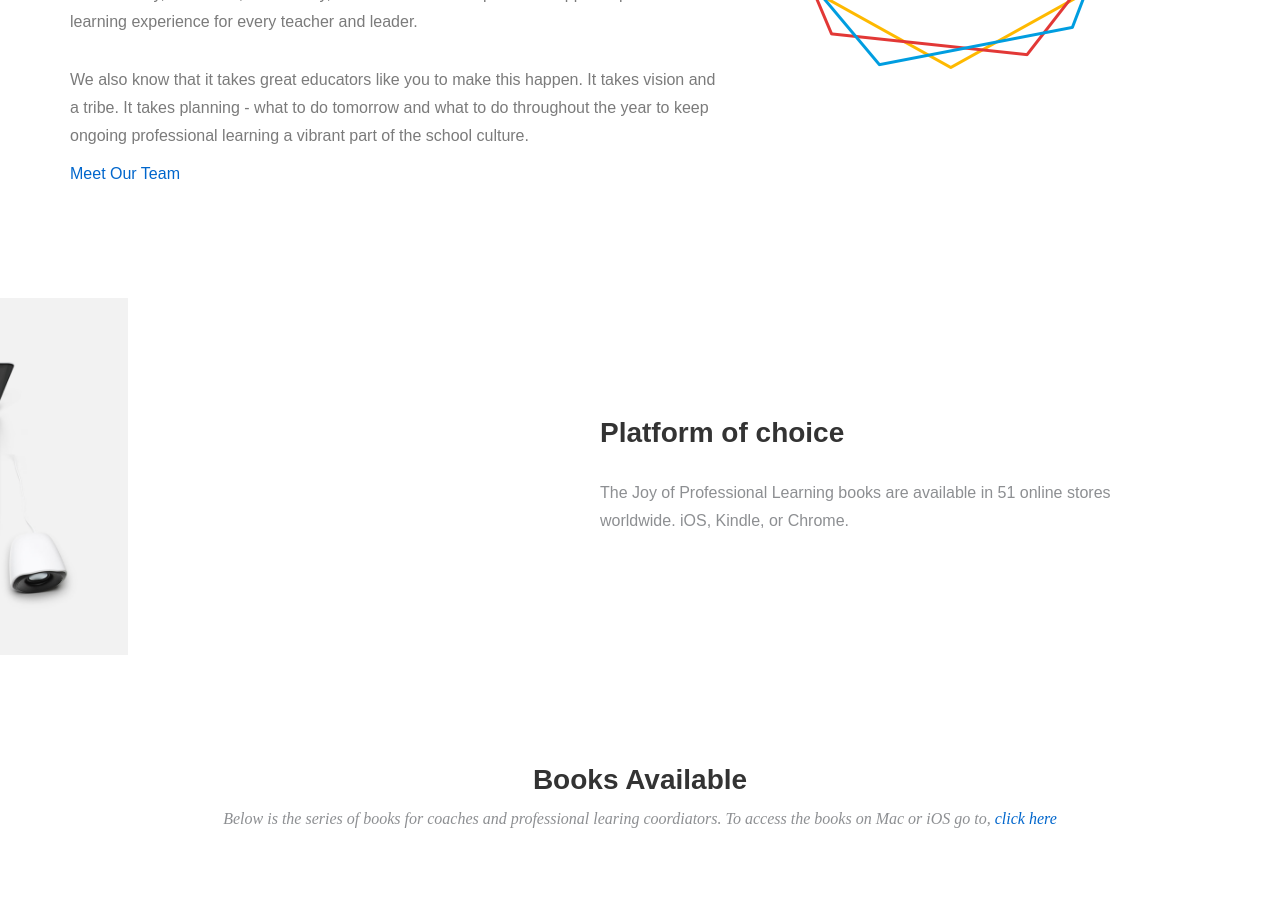
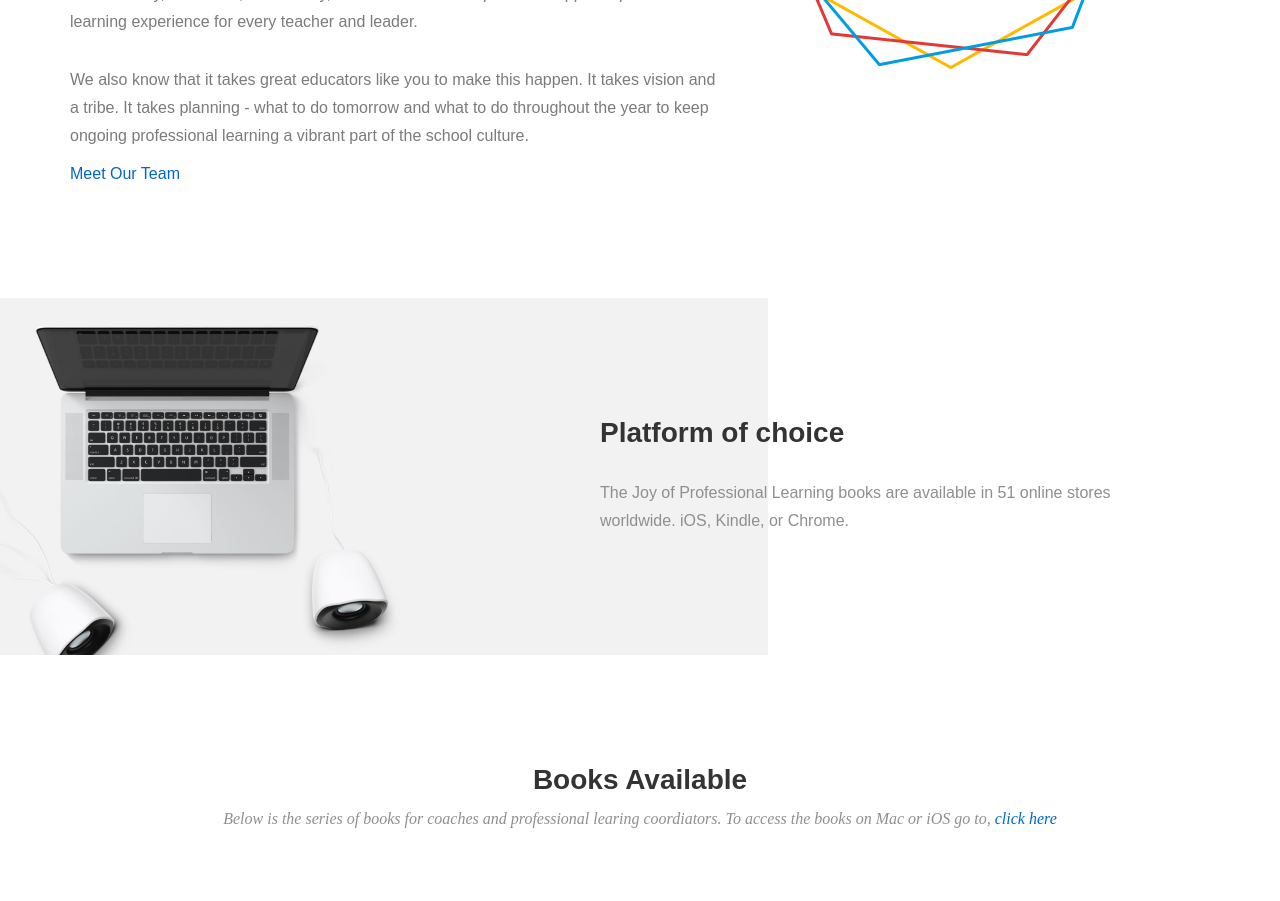
Before and after one commit to meesterkurt/joyofprofessionallearning, a Jekyll site: the page built from index.md, in a window 1280 px wide. Shown: the part 1214-2115 px from the top of the page. Built offline with Jekyll 4.4.1, drawn with Linux system fonts in a browser that asks for light colours; nearby versions of some CDN libraries; some web fonts are replaced; grey boxes are pictures that could not be loaded.

Commit message:
Create airspace.css

```diff
--- a/css/airspace.css
+++ b/css/airspace.css
@@ -232,7 +232,7 @@ color: #333;
 #feature {
   background: url("../img/featue-bg.jpg");
   background-position: 40% 84px;
-  width: 10%;
+  width: 60%;
   display: block;
   position: relative;
   overflow: visible;
```
